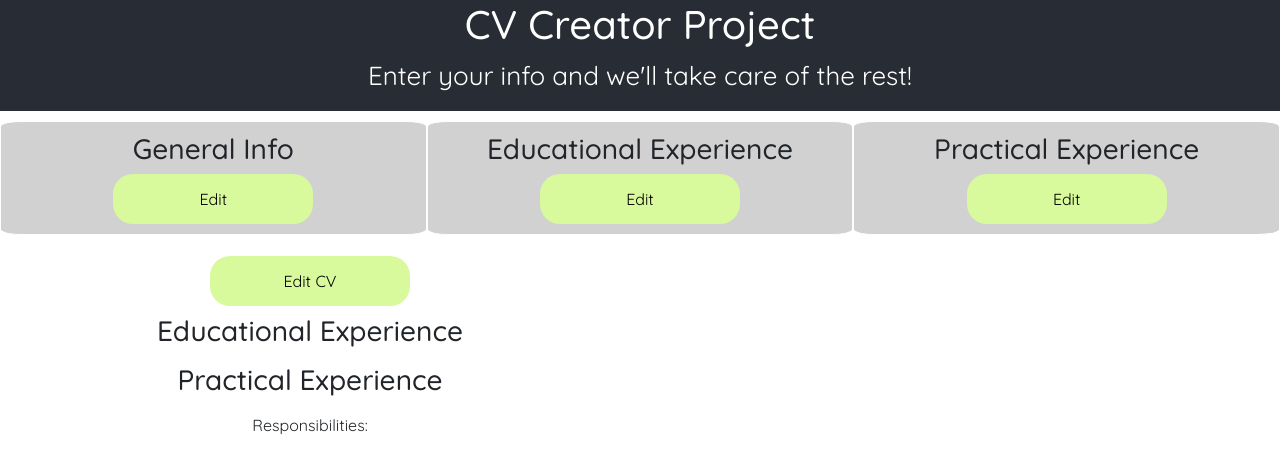
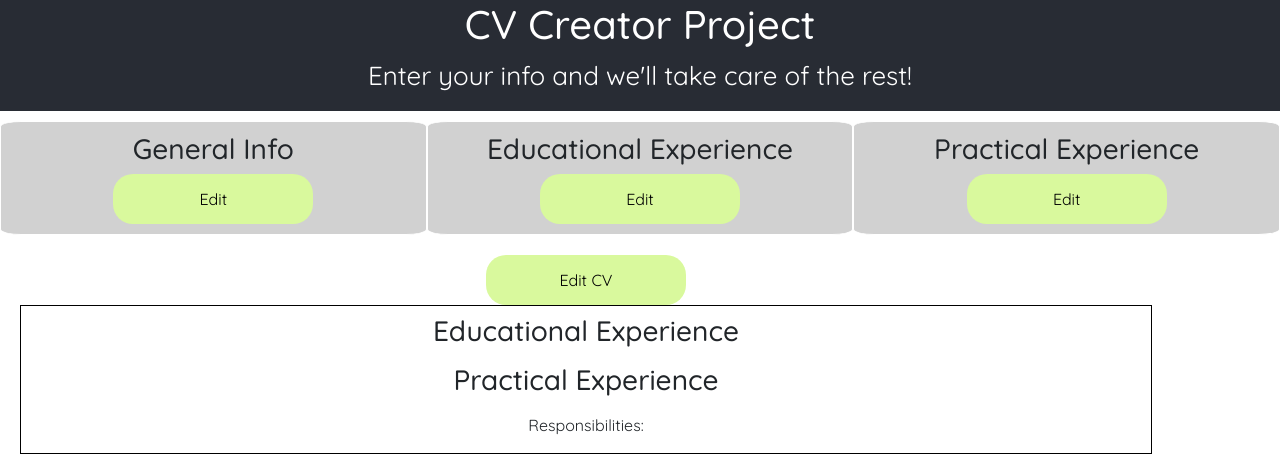
Before and after one commit to pinkx-xlink/cv-application-project, a React (Create React App) app in the folder cv-app-project/: page / in a window 1280 px wide. Shown: the top 470 px of the page. Built offline with nearby package versions, Linux system fonts and the light colour scheme.

Commit message:
Create container divs for each CV section

```diff
--- a/cv-app-project/src/App.css
+++ b/cv-app-project/src/App.css
@@ -67,8 +67,12 @@
   width: 100%;
 }
 #cv-form {
-  border: 1px solid white;
-  width: 600px;
+
+  width: 90%;
   padding: 10px;
   margin: 10px;
 }
+
+.cv {
+  border: 1px solid black;
+}
--- a/cv-app-project/src/App.js
+++ b/cv-app-project/src/App.js
@@ -181,25 +181,33 @@ function App() {
           </div>
         </div>
 
-        <div
-        id="cv-form">
+        <div id="cv-form">
+
           <button> Edit CV </button>
+
           <div className="cv">
+            <div className='personal-info-container'>
               <h2>{fullName}</h2>
               <span>{phoneNumber} {email} </span>
             </div>
 
-
+            <div className='education-container'>
               <h3>Educational Experience</h3>
               <p><b>{schoolName}</b></p>
               <p>{fieldOfStudy}</p>
               <p>{yearsOfStudy}</p>
+            </div>
+
+            <div className='experience-container'>
               <h3>Practical Experience</h3>
               <p>{companyName}</p>
               <p>{positionTitle}</p>
               <p>Responsibilities:</p>
               <li>{responsibilities}</li>
             </div>
+
+          </div>
+        </div>
     </div>
   );
 }
```
Lines whose indentation alone changed are shown as unchanged.
